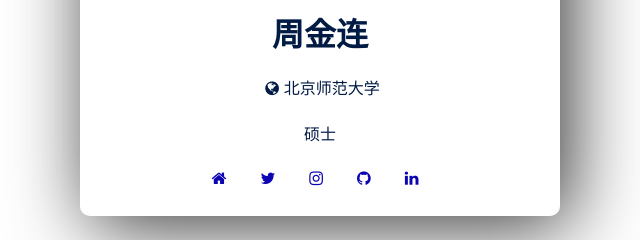
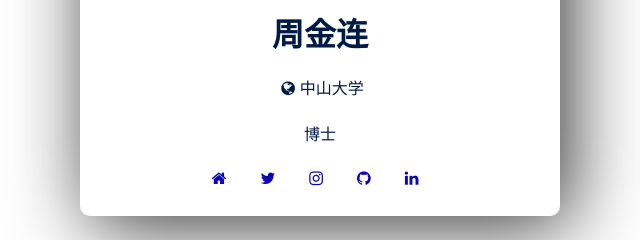
Before and after one commit to ccr-china/membership, a plain HTML site: page 周金连.html in a window 1280 px wide. Shown: the part 425-665 px from the top of the page, 320-960 px from the left. Drawn offline with Linux system fonts and the light colour scheme.

Commit message:
Update 周金连.html

```diff
--- a/周金连.html
+++ b/周金连.html
@@ -14,9 +14,9 @@
             <img src="assets/member.jpg" alt="Kovรกcs Bea photo">
           </div>
     <h1>周金连</h1>
-           <p><i class="fa fa-globe"></i>北京师范大学</p>    </div>
+           <p><i class="fa fa-globe"></i>中山大学</p>    </div>
     <div class="content">
-      <p class="email">硕士</p>
+      <p class="email">博士</p>
       <section class="links">
           <nav>
             <ul>
```
